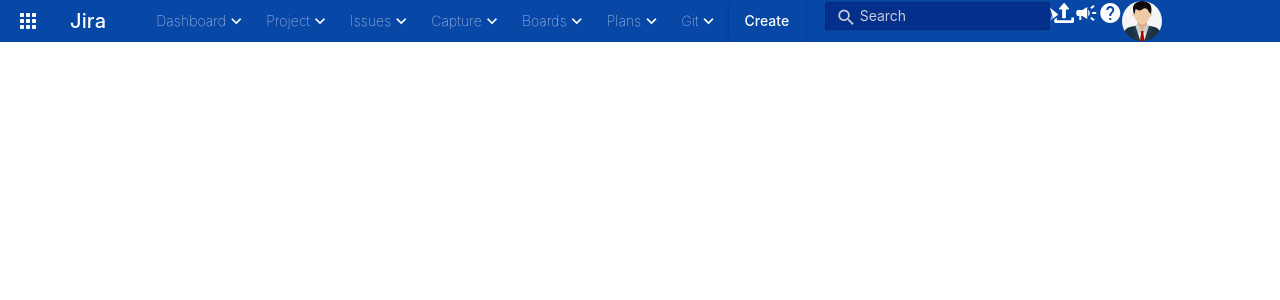
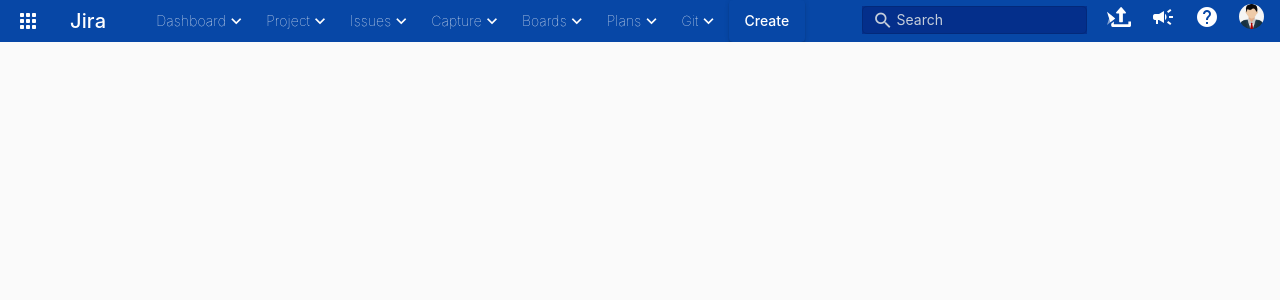
Before and after one commit to CharwekarAkshay/jira-clone, an Angular app in the folder frontend/: page / in a window 1280 px wide. Shown: the top 300 px of the page. Built offline with nearby package versions, Linux system fonts and the light colour scheme.

Commit message:
Added side nav bar for mbile but its affecting header

```diff
--- a/frontend/src/app/app.component.html
+++ b/frontend/src/app/app.component.html
@@ -1,3 +1,3 @@
-<div>
+<div class="main-container">
   <app-header></app-header>
 </div>
--- a/frontend/src/app/app.component.scss
+++ b/frontend/src/app/app.component.scss
@@ -0,0 +1,5 @@
+.main-container{
+    height: 100vh;
+    width: 100vw;
+    overflow: hidden;
+}
--- a/frontend/src/app/app.module.ts
+++ b/frontend/src/app/app.module.ts
@@ -9,11 +9,13 @@ import { FlexLayoutModule } from '@angular/flex-layout';
 import { HeaderComponent } from './components/header/header.component';
 import { HttpClientModule } from '@angular/common/http';
 import { FormsModule, ReactiveFormsModule } from '@angular/forms';
+import { SideDrawerComponent } from './components/mobile/side-drawer/side-drawer.component';
 
 @NgModule({
   declarations: [
     AppComponent,
-    HeaderComponent
+    HeaderComponent,
+    SideDrawerComponent
   ],
   imports: [
     BrowserModule,
--- a/frontend/src/app/components/header/header.component.html
+++ b/frontend/src/app/components/header/header.component.html
@@ -2,14 +2,14 @@
     <mat-toolbar color="primary">
         <div fxLayout="row" fxLayoutAlign="start center" fxFlex="100">
             <div fxLayout="row" fxLayoutGap="10" fxLayoutAlign="center center">
-                <mat-icon svgIcon="app_switcher"></mat-icon>
-
+                <mat-icon fxHide.lt-md svgIcon="app_switcher"></mat-icon>
+                <mat-icon fxShow.lt-md fxHide.gt-md (click)="toggleDrawer()">menu</mat-icon>
                 <span class="header-name">
                     Jira
                 </span>
             </div>
 
-            <div class="header-menu" fxLayout="row">
+            <div class="header-menu" fxLayout="row" fxHide.lt-md>
                 <!-- Dynamically rendering header menu item -->
                 <div *ngFor="let item of headerMenu">
                     <div class="header-menu-button" fxLayout="row" [matMenuTriggerFor]="trigger">
@@ -38,7 +38,8 @@
             </div>
 
 
-            <div fxLayout="row" fxLayoutAlign="center space-between">
+            <div fxLayout="row" fxLayoutAlign="end center" fxFlex fxLayoutGap="20px">
+                <div>
                     <form class="example-form">
                         <mat-form-field class="example-full-width" appearance="outline">
                             <mat-icon matPrefix>search</mat-icon>
@@ -53,14 +54,24 @@
                             </mat-autocomplete>
                         </mat-form-field>
                     </form>
-
+                </div>
+                <div>
                     <mat-icon svgIcon="export"></mat-icon>
+                </div>
+                <div>
                     <mat-icon>campaign</mat-icon>
+                </div>
+                <div>
                     <mat-icon>help</mat-icon>
-                <!-- Will come from backend dynam -->
+                </div>
+                <div>
+                    <!-- Will come from backend dynamically -->
                     <img class="user-avatar" src="assets/images/user_avatar.jpg" alt="User Avatar">
+                </div>
             </div>
         </div>
 
     </mat-toolbar>
+    <!-- Side drawer for mobile screen -->
+    <app-side-drawer [isSideNavOpen]="sideNavBar"></app-side-drawer>
 </div>
--- a/frontend/src/app/components/header/header.component.scss
+++ b/frontend/src/app/components/header/header.component.scss
@@ -35,8 +35,8 @@
     }
   }
   .user-avatar {
-    height: 40px;
-    width: 40px;
+    height: 25px;
+    width: 25px;
     border-radius: 50%;
   }
 }
--- a/frontend/src/app/components/header/header.component.ts
+++ b/frontend/src/app/components/header/header.component.ts
@@ -1,5 +1,6 @@
-import { Component, OnInit } from '@angular/core';
+import { Component, OnInit, ViewChild } from '@angular/core';
 import { FormControl } from '@angular/forms';
+import { MatDrawer, MatDrawerContainer } from '@angular/material/sidenav';
 
 
 @Component({
@@ -86,6 +87,8 @@ export class HeaderComponent implements OnInit {
     }
   ];
 
+  _sideNavBar:boolean = false;
+
   constructor() {
   }
 
@@ -96,4 +99,11 @@ export class HeaderComponent implements OnInit {
     return checkWith === 'divider';
   }
 
+  toggleDrawer() {
+    this._sideNavBar = !this._sideNavBar;
+  }
+
+  get sideNavBar(): boolean {
+    return this._sideNavBar;
+  }
 }
--- /dev/null
+++ b/frontend/src/app/components/mobile/side-drawer/side-drawer.component.html
@@ -0,0 +1,5 @@
+<mat-drawer-container class="side-nav">
+    <mat-drawer #drawer>I'm a drawer</mat-drawer>
+    <mat-drawer-content>
+    </mat-drawer-content>
+</mat-drawer-container>
--- /dev/null
+++ b/frontend/src/app/components/mobile/side-drawer/side-drawer.component.scss
@@ -0,0 +1,7 @@
+.side-nav {
+    height: 100vh;
+    ::ng-deep {
+        .mat-drawer-container {
+        }
+    }
+}
--- /dev/null
+++ b/frontend/src/app/components/mobile/side-drawer/side-drawer.component.ts
@@ -0,0 +1,28 @@
+import { Component, Input, OnChanges, OnInit, ViewChild } from '@angular/core';
+import { MatDrawer } from '@angular/material/sidenav';
+
+@Component({
+  selector: 'app-side-drawer',
+  templateUrl: './side-drawer.component.html',
+  styleUrls: ['./side-drawer.component.scss']
+})
+export class SideDrawerComponent implements OnInit, OnChanges {
+  @Input() isSideNavOpen: boolean = false;
+  @ViewChild('drawer') sideDrawer?: MatDrawer;
+
+  constructor() { }
+
+  ngOnInit(): void {
+
+  }
+
+  ngOnChanges(): void {
+    if (this.isSideNavOpen) {
+      this.sideDrawer?.open();
+    } else {
+      this.sideDrawer?.close();
+    }
+  }
+
+
+}
--- a/frontend/src/app/material.module.ts
+++ b/frontend/src/app/material.module.ts
@@ -8,6 +8,7 @@ import { MatIconModule, MatIconRegistry } from '@angular/material/icon';
 import { MatInputModule } from '@angular/material/input';
 import { MatMenuModule } from '@angular/material/menu';
 import { MatToolbarModule } from '@angular/material/toolbar';
+import { MatSidenavModule } from '@angular/material/sidenav';
 import { DomSanitizer } from '@angular/platform-browser';
 
 @NgModule({
@@ -21,6 +22,7 @@ import { DomSanitizer } from '@angular/platform-browser';
     MatFormFieldModule,
     MatInputModule,
     MatCardModule,
+    MatSidenavModule,
   ],
 })
 export class MaterialModule {
```
Also changed, not shown: 1 other file (tests, documents, lock files or other folders). Lines whose indentation alone changed are shown as unchanged.
